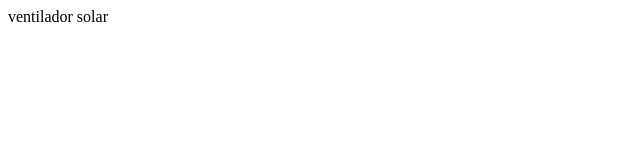
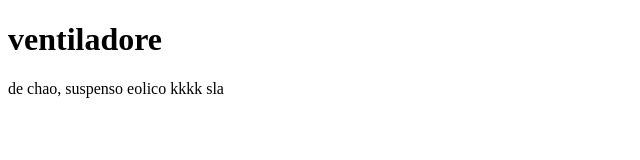
Before and after one commit to mateuspereiraalves-maker/-primeiro-MHH, a plain HTML site: page index.html in a window 1280 px wide. Shown: the whole page, without its empty margins (0-640 px from the left). Drawn offline with Linux system fonts and the light colour scheme.

Commit message:
qvugwettuhbpi2t46

```diff
--- a/index.html
+++ b/index.html
@@ -6,6 +6,7 @@
     <title>ventilador de teto</title>
 </head>
 <body>
-    ventilador solar
+    <h1>ventiladore</h1> de chao, suspenso eolico kkkk sla
+
 </body>
 </html>
```
